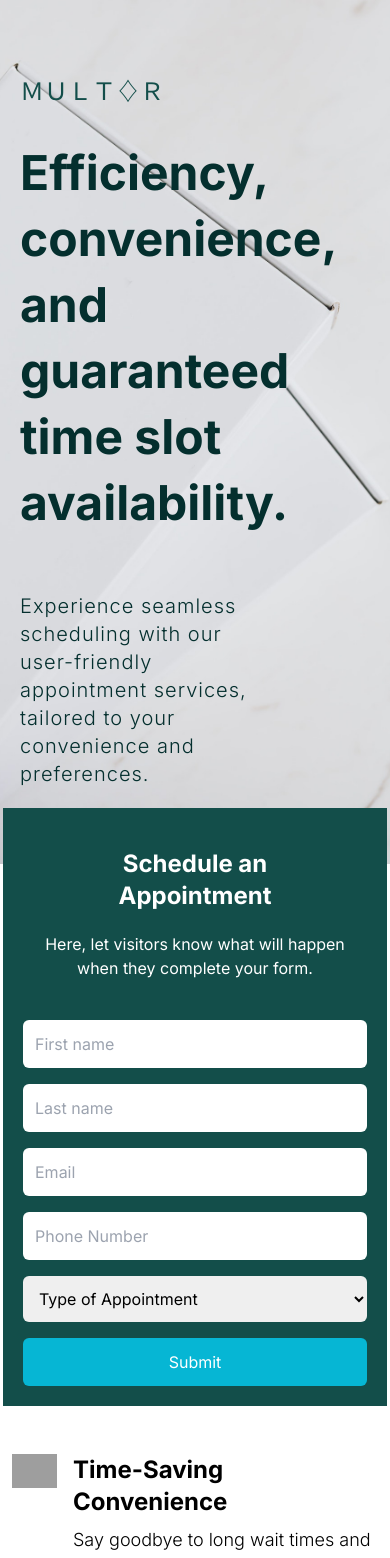
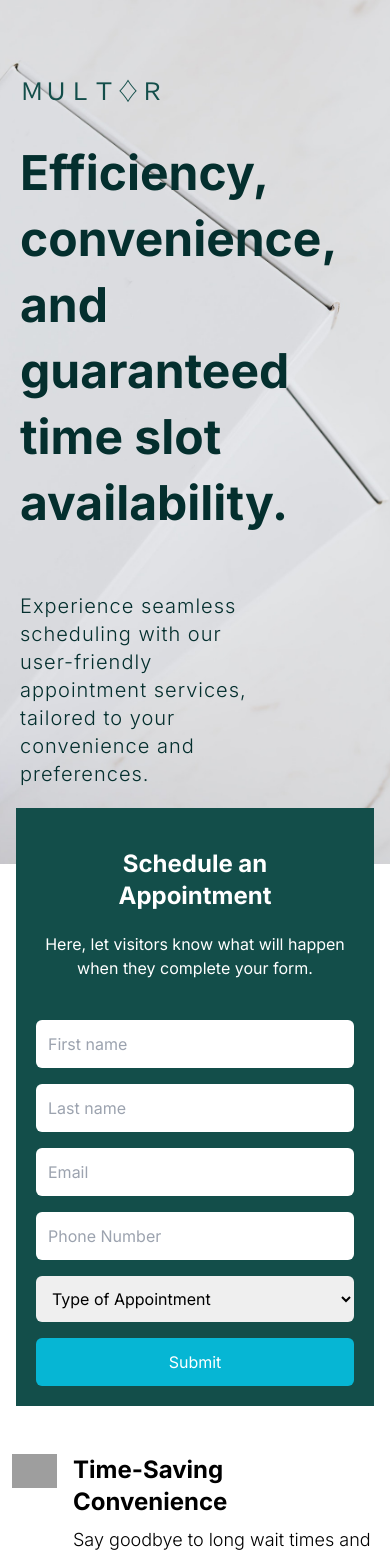
Before and after one commit to virtualknight8/new-landing-page, a Next.js app: page / in a window 390 px wide. Shown: the top 1558 px of the page. Built offline with nearby package versions, Linux system fonts and the light colour scheme; grey boxes are pictures that could not be loaded.

Commit message:
form width fix

```diff
--- a/src/app/components/Form.js
+++ b/src/app/components/Form.js
@@ -2,7 +2,7 @@ export default function Form(){
     return(
 
 
-        <div className="m-auto lg:float-right lg:clear-left lg:mx-8 -mt-14 flex-col justify-center items-center px-5 py-5 bg-teal-900 text-white max-w-sm">
+        <div className="mx-4 lg:float-right lg:clear-left lg:mx-8 -mt-14 flex-col justify-center items-center px-5 py-5 bg-teal-900 text-white max-w-sm">
             <p className="text-2xl font-bold text-center mt-5 mb-5">
                 Schedule an<br></br>
                 Appointment</p>
```
